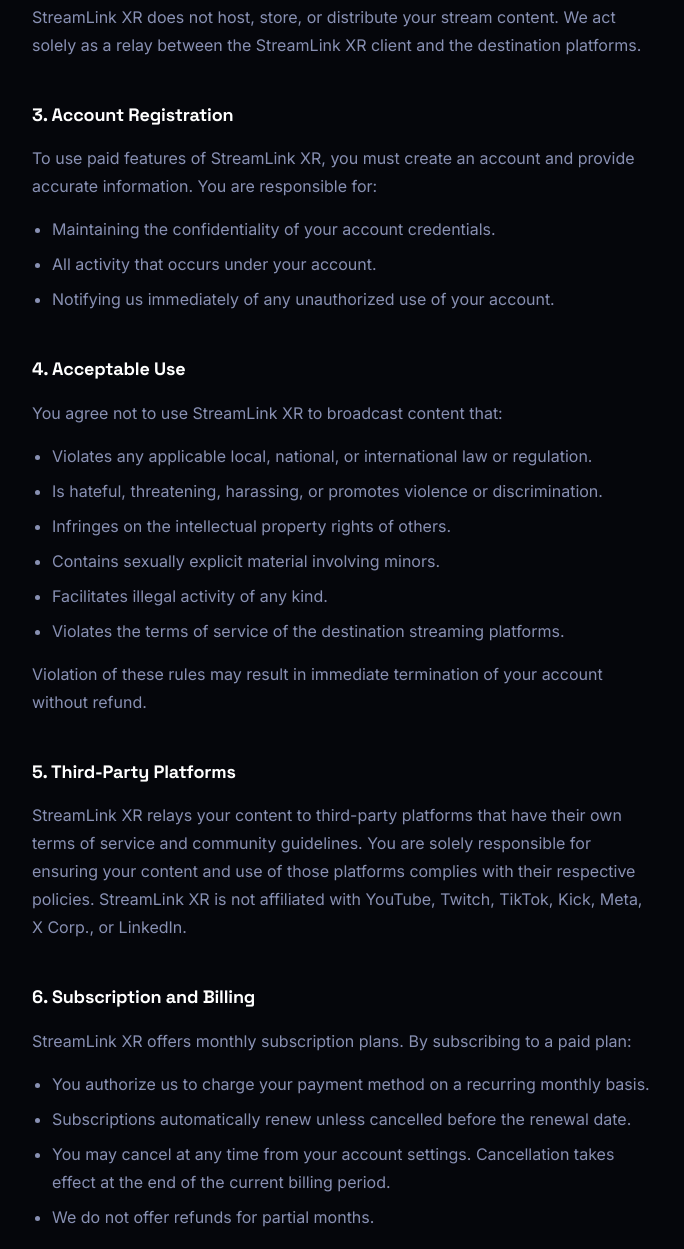
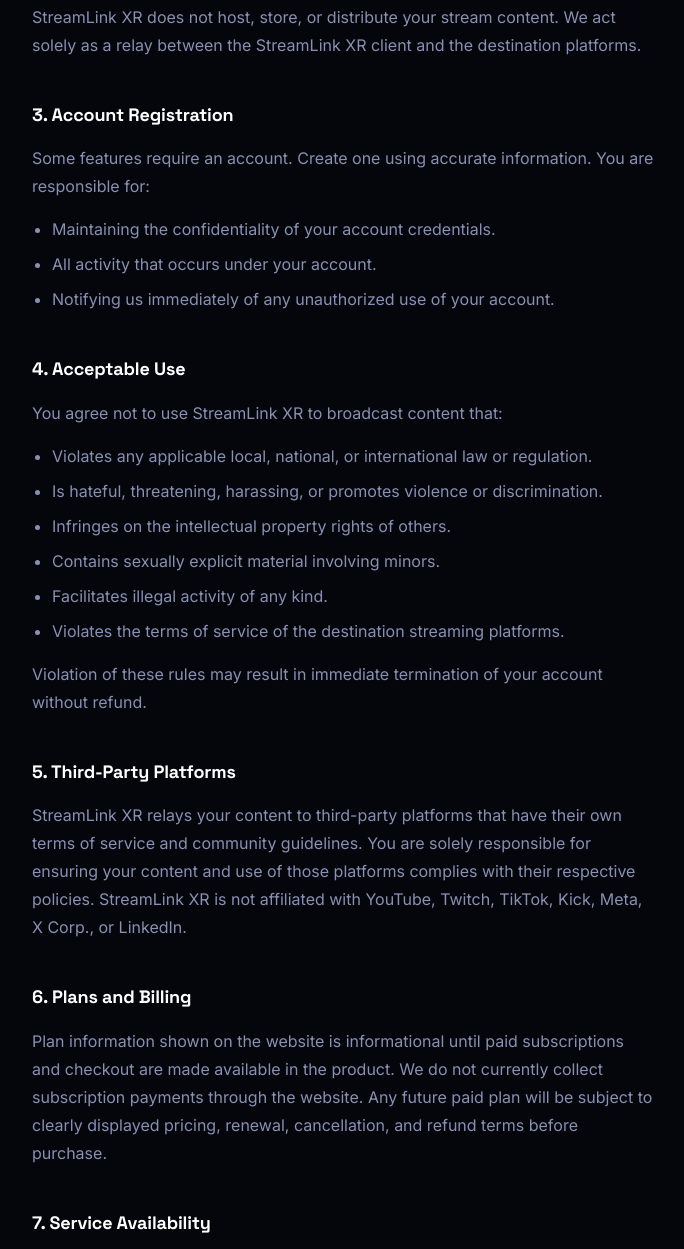
Before and after one commit to devshieldhq/Streamlink, a website: page streamlink-server/public/terms.html in a window 1280 px wide. Shown: the part 828-2077 px from the top of the page, without its empty margins (296-980 px from the left). Drawn offline with Linux system fonts and the light colour scheme.

Commit message:
Correct product documentation and website policy claims

```diff
--- a/streamlink-server/public/terms.html
+++ b/streamlink-server/public/terms.html
@@ -38,7 +38,7 @@
     <p>StreamLink XR does not host, store, or distribute your stream content. We act solely as a relay between the StreamLink XR client and the destination platforms.</p>
 
     <h2>3. Account Registration</h2>
-    <p>To use paid features of StreamLink XR, you must create an account and provide accurate information. You are responsible for:</p>
+    <p>Some features require an account. Create one using accurate information. You are responsible for:</p>
     <ul>
       <li>Maintaining the confidentiality of your account credentials.</li>
       <li>All activity that occurs under your account.</li>
@@ -60,14 +60,8 @@
     <h2>5. Third-Party Platforms</h2>
     <p>StreamLink XR relays your content to third-party platforms that have their own terms of service and community guidelines. You are solely responsible for ensuring your content and use of those platforms complies with their respective policies. StreamLink XR is not affiliated with YouTube, Twitch, TikTok, Kick, Meta, X Corp., or LinkedIn.</p>
 
-    <h2>6. Subscription and Billing</h2>
-    <p>StreamLink XR offers monthly subscription plans. By subscribing to a paid plan:</p>
-    <ul>
-      <li>You authorize us to charge your payment method on a recurring monthly basis.</li>
-      <li>Subscriptions automatically renew unless cancelled before the renewal date.</li>
-      <li>You may cancel at any time from your account settings. Cancellation takes effect at the end of the current billing period.</li>
-      <li>We do not offer refunds for partial months.</li>
-    </ul>
+    <h2>6. Plans and Billing</h2>
+    <p>Plan information shown on the website is informational until paid subscriptions and checkout are made available in the product. We do not currently collect subscription payments through the website. Any future paid plan will be subject to clearly displayed pricing, renewal, cancellation, and refund terms before purchase.</p>
 
     <h2>7. Service Availability</h2>
     <p>We aim to provide a reliable service but do not guarantee 100% uptime. StreamLink XR may be unavailable due to maintenance, technical issues, or circumstances beyond our control. We are not liable for any losses resulting from service interruptions.</p>
```
